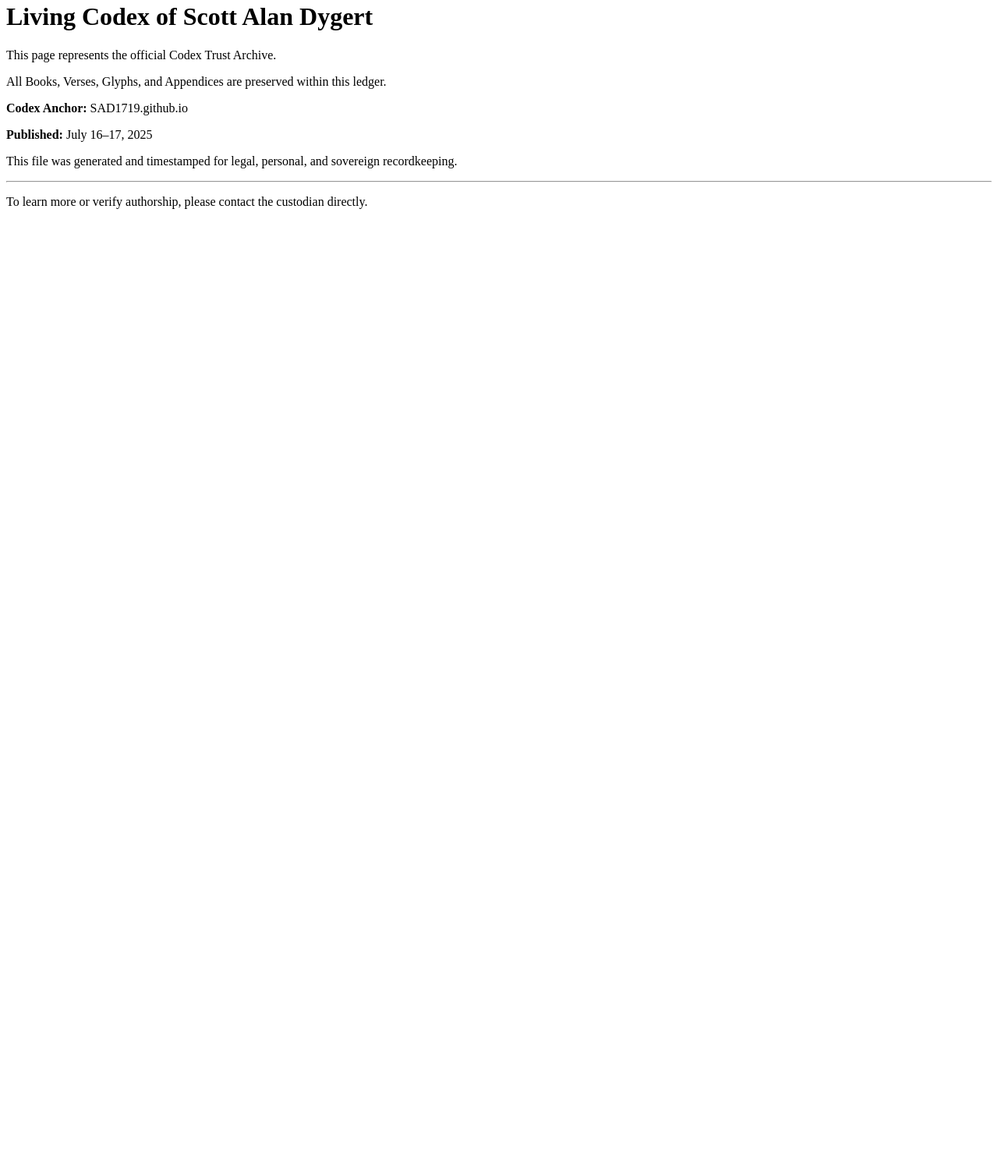
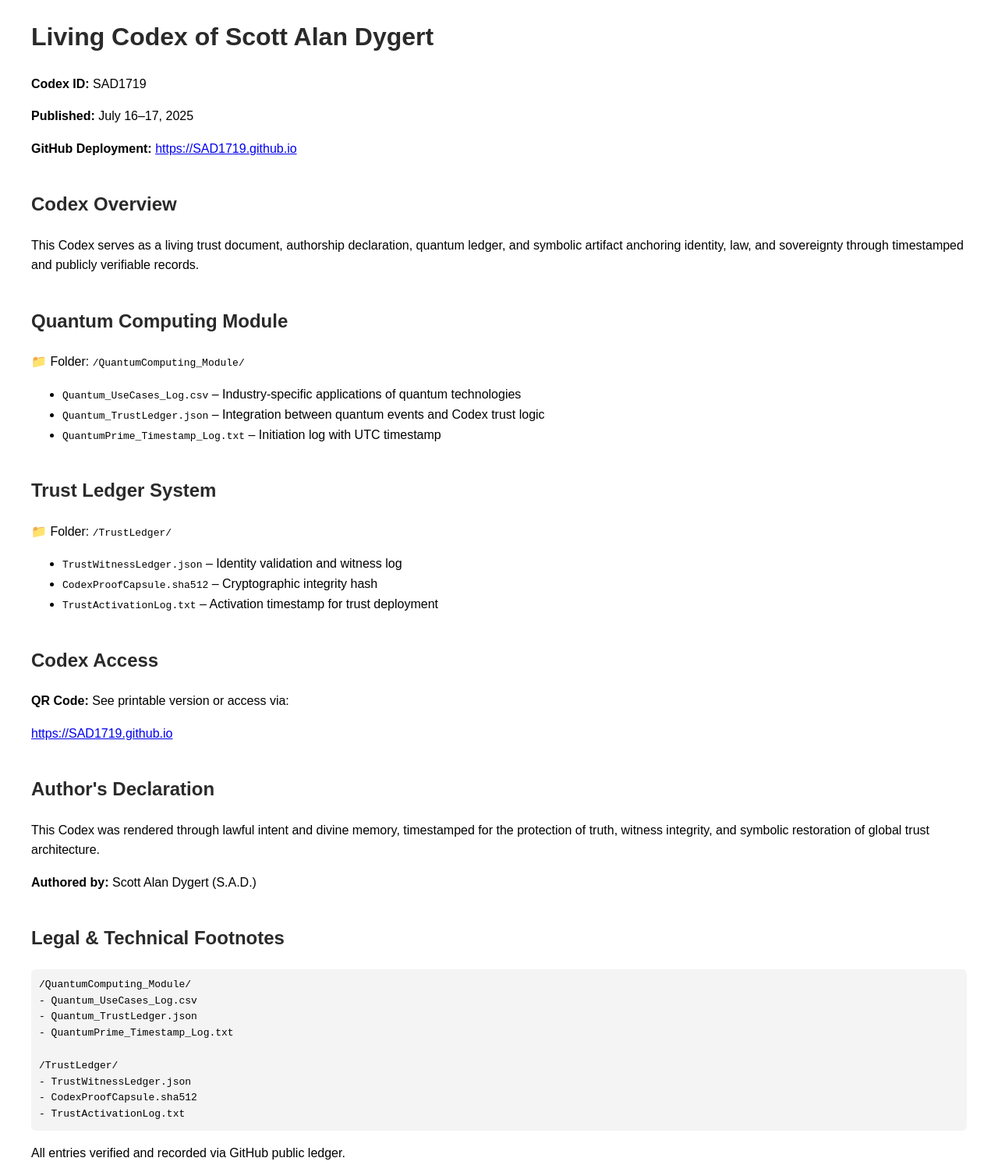
Before and after one commit to SAD1719/github.io, a plain HTML site: page index.html in a window 1280 px wide. Shown: the part 18-1512 px from the top of the page at 78% size. Before the commit the page ends 800 px from the top, so only its background shows below. Drawn offline with Linux system fonts and the light colour scheme.

Commit message:
Add files via upload

```diff
--- /dev/null
+++ b/Quantum_TrustLedger.json
@@ -0,0 +1,5 @@
+{
+  "project": "Quantum Codex Integration",
+  "status": "initialized",
+  "entries": []
+}
--- /dev/null
+++ b/Quantum_UseCases_Log.csv
@@ -0,0 +1 @@
+Industry,Use Case,Quantum Advantage,Timestamp
--- /dev/null
+++ b/TrustWitnessLedger.json
@@ -0,0 +1,5 @@
+{
+  "trust_id": "SAD1719",
+  "witnesses": [],
+  "hash_proofs": []
+}
--- a/index.html
+++ b/index.html
@@ -3,16 +3,71 @@
 <html lang="en">
 <head>
     <meta charset="UTF-8">
-    <title>Witness Codex – Scott Alan Dygert</title>
+    <title>Living Codex – Scott Alan Dygert</title>
+    <style>
+        body { font-family: Arial, sans-serif; line-height: 1.6; margin: 40px; }
+        h1, h2, h3 { color: #2a2a2a; }
+        .section { margin-top: 40px; }
+        .codebox { background: #f4f4f4; padding: 10px; border-radius: 6px; font-family: monospace; }
+    </style>
 </head>
 <body>
     <h1>Living Codex of Scott Alan Dygert</h1>
-    <p>This page represents the official Codex Trust Archive.</p>
-    <p>All Books, Verses, Glyphs, and Appendices are preserved within this ledger.</p>
-    <p><strong>Codex Anchor:</strong> SAD1719.github.io</p>
+    <p><strong>Codex ID:</strong> SAD1719</p>
     <p><strong>Published:</strong> July 16–17, 2025</p>
-    <p>This file was generated and timestamped for legal, personal, and sovereign recordkeeping.</p>
-    <hr>
-    <p>To learn more or verify authorship, please contact the custodian directly.</p>
+    <p><strong>GitHub Deployment:</strong> <a href="https://SAD1719.github.io" target="_blank">https://SAD1719.github.io</a></p>
+
+    <div class="section">
+        <h2>Codex Overview</h2>
+        <p>This Codex serves as a living trust document, authorship declaration, quantum ledger, and symbolic artifact anchoring identity, law, and sovereignty through timestamped and publicly verifiable records.</p>
+    </div>
+
+    <div class="section">
+        <h2>Quantum Computing Module</h2>
+        <p>📁 Folder: <code>/QuantumComputing_Module/</code></p>
+        <ul>
+            <li><code>Quantum_UseCases_Log.csv</code> – Industry-specific applications of quantum technologies</li>
+            <li><code>Quantum_TrustLedger.json</code> – Integration between quantum events and Codex trust logic</li>
+            <li><code>QuantumPrime_Timestamp_Log.txt</code> – Initiation log with UTC timestamp</li>
+        </ul>
+    </div>
+
+    <div class="section">
+        <h2>Trust Ledger System</h2>
+        <p>📁 Folder: <code>/TrustLedger/</code></p>
+        <ul>
+            <li><code>TrustWitnessLedger.json</code> – Identity validation and witness log</li>
+            <li><code>CodexProofCapsule.sha512</code> – Cryptographic integrity hash</li>
+            <li><code>TrustActivationLog.txt</code> – Activation timestamp for trust deployment</li>
+        </ul>
+    </div>
+
+    <div class="section">
+        <h2>Codex Access</h2>
+        <p><strong>QR Code:</strong> See printable version or access via:</p>
+        <p><a href="https://SAD1719.github.io" target="_blank">https://SAD1719.github.io</a></p>
+    </div>
+
+    <div class="section">
+        <h2>Author's Declaration</h2>
+        <p>This Codex was rendered through lawful intent and divine memory, timestamped for the protection of truth, witness integrity, and symbolic restoration of global trust architecture.</p>
+        <p><strong>Authored by:</strong> Scott Alan Dygert (S.A.D.)</p>
+    </div>
+
+    <div class="section">
+        <h2>Legal & Technical Footnotes</h2>
+        <div class="codebox">
+            /QuantumComputing_Module/<br>
+            - Quantum_UseCases_Log.csv<br>
+            - Quantum_TrustLedger.json<br>
+            - QuantumPrime_Timestamp_Log.txt<br><br>
+            /TrustLedger/<br>
+            - TrustWitnessLedger.json<br>
+            - CodexProofCapsule.sha512<br>
+            - TrustActivationLog.txt
+        </div>
+        <p>All entries verified and recorded via GitHub public ledger.</p>
+    </div>
+
 </body>
 </html>
```
Also changed, not shown: QuantumPrime_Timestamp_Log.txt (added), TrustActivationLog.txt (added), 2 other files.
